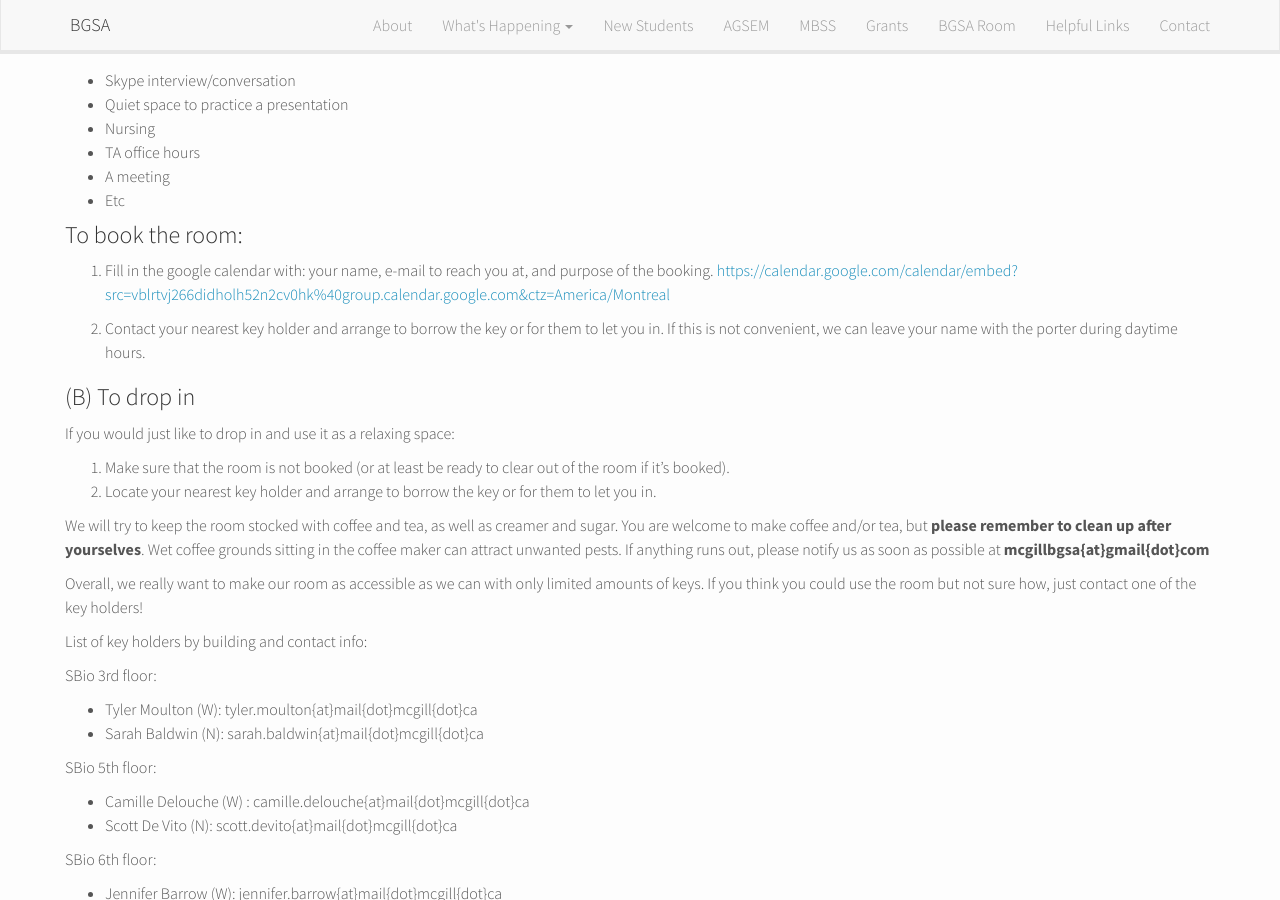
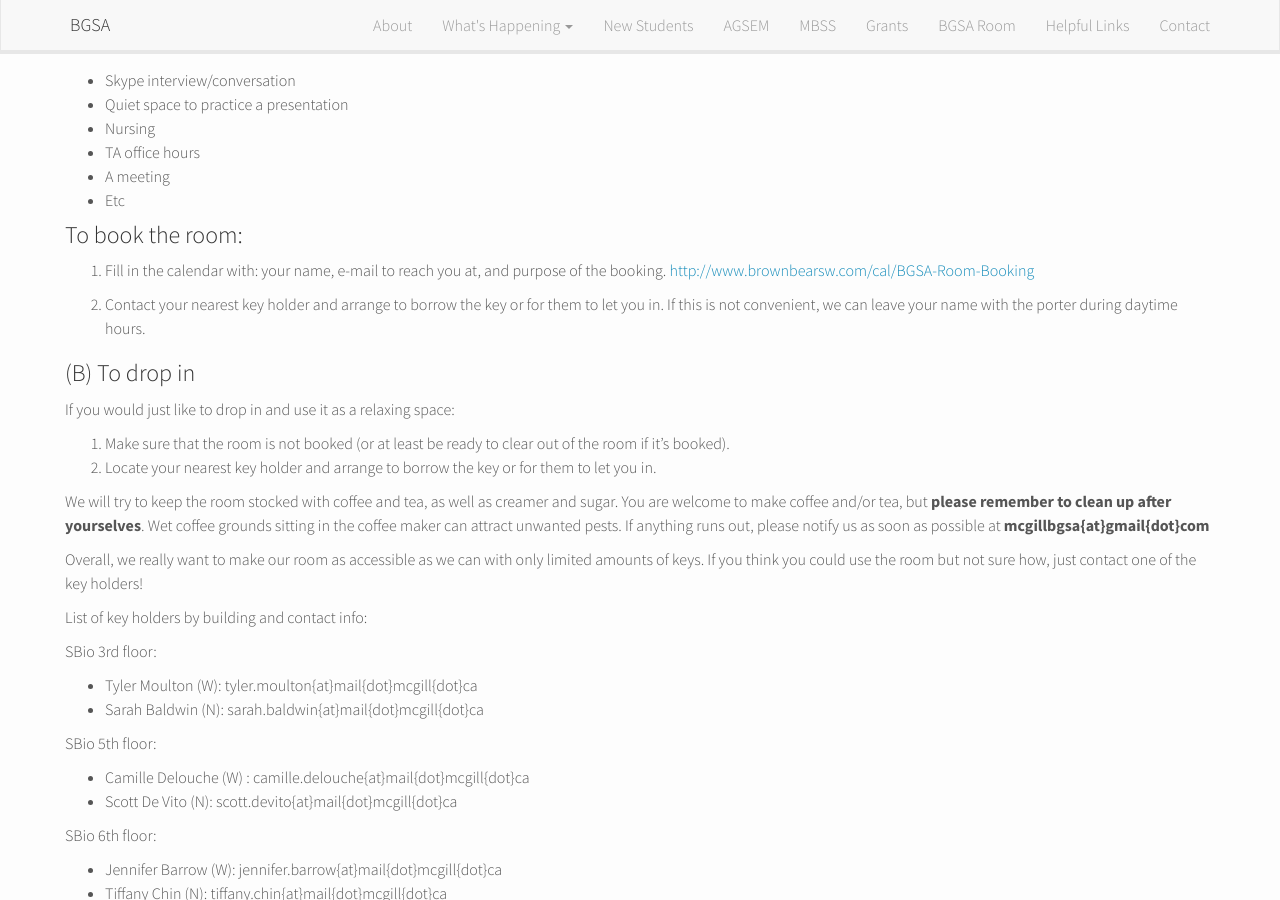
Before and after one commit to McGillBGSA/McGillBGSA.github.io, a Jekyll site: the page built from bgsaroom.md, in a window 1280 px wide and 900 px high, scrolled down 591 px. Built offline with Jekyll 4.4.1, drawn with Linux system fonts in a browser that asks for light colours; nearby versions of some CDN libraries.

Commit message:
Update bgsaroom.md

```diff
--- a/bgsaroom.md
+++ b/bgsaroom.md
@@ -33,7 +33,7 @@ You can book the room for:
 
 #### To book the room:
 
-1. Fill in the google calendar with: your name, e-mail to reach you at, and purpose of the booking. [https://calendar.google.com/calendar/embed?src=vblrtvj266didholh52n2cv0hk%40group.calendar.google.com&ctz=America/Montreal](https://calendar.google.com/calendar/embed?src=vblrtvj266didholh52n2cv0hk%40group.calendar.google.com&ctz=America/Montreal )
+1. Fill in the calendar with: your name, e-mail to reach you at, and purpose of the booking. [http://www.brownbearsw.com/cal/BGSA-Room-Booking](http://www.brownbearsw.com/cal/BGSA-Room-Booking)
 
 2. Contact your nearest key holder and arrange to borrow the key or for them to let you in. If this is not convenient, we can leave your name with the porter during daytime hours.
 
```
